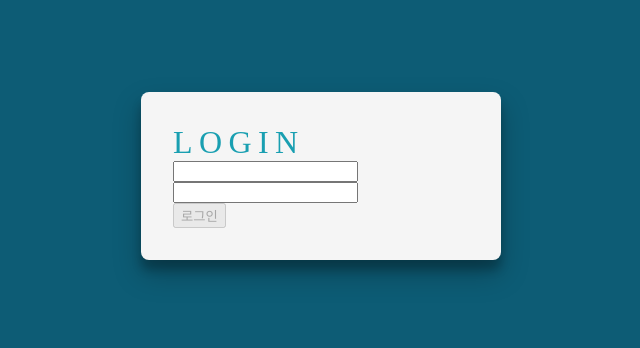
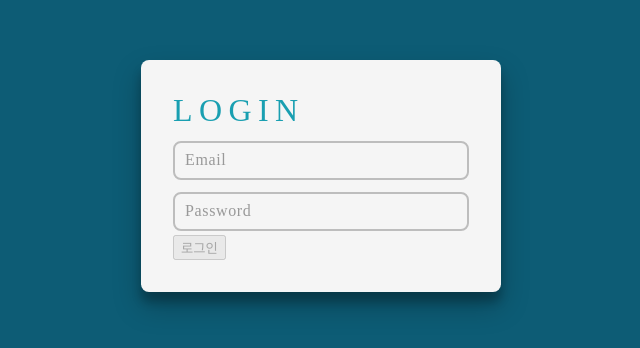
Before and after one commit to WONILLISM/wanted-pre-onboarding-frontend-april, a React (Create React App) app: page /signin in a window 1280 px wide. Shown: the part 224-572 px from the top of the page, without its empty margins (319-959 px from the left). Built offline with nearby package versions, Linux system fonts and the light colour scheme.

Commit message:
[feat] #6 TextField 스타일
textfiled 스타일 및 input, label, helptext를 합쳐서 컴포넌트화

```diff
--- a/src/components/Auth/LoginForm.tsx
+++ b/src/components/Auth/LoginForm.tsx
@@ -1,6 +1,7 @@
 import React, { useState } from "react";
 import { useNavigate } from "react-router-dom";
 import { login } from "../../common/api/auth";
+import TextField from "../Inputs/TextField";
 import AuthForm from "./AuthForm";
 
 const LoginForm = () => {
@@ -58,26 +59,28 @@ const LoginForm = () => {
   return (
     <AuthForm authType="login">
       <form noValidate onSubmit={handleSubmit}>
-        <div>
-          <input
+        <TextField
           data-testid="email-input"
           type="email"
           name="email"
+          label="Email"
+          value={form.email}
+          helpText={emailHelpText}
+          isValid={isEmailValid}
           onChange={handleEmailChange}
           required
         />
-          <div>{emailHelpText}</div>
-        </div>
-        <div>
-          <input
+        <TextField
           data-testid="password-input"
           type="password"
           name="password"
+          label="Password"
+          value={form.password}
+          helpText={passwordHelpText}
+          isValid={isPasswordValid}
           onChange={handlePasswordChange}
           required
         />
-          <div>{passwordHelpText}</div>
-        </div>
         <button
           data-testid="signin-button"
           type="submit"
--- /dev/null
+++ b/src/components/Inputs/TextField.tsx
@@ -0,0 +1,100 @@
+import React, { InputHTMLAttributes } from "react";
+import styled, { css } from "styled-components";
+
+const RootStyle = styled.div`
+  display: flex;
+  flex-direction: column;
+  margin: 12px 0px 4px 0px;
+  position: relative;
+`;
+
+const Label = styled.label<{ value?: string | number | readonly string[] }>`
+  position: absolute;
+  ${(props) =>
+    props.value
+      ? css`
+          color: #ffffff;
+          background-color: #199fb1;
+          border-radius: 4px;
+          padding: 2px 4px;
+          top: -8px;
+          left: 12px;
+          z-index: 1;
+          font-size: 8px;
+        `
+      : css`
+          color: #999999;
+          background-color: transparent;
+          top: 10px;
+          left: 12px;
+          transition: all ease-in-out 0.5s;
+          letter-spacing: 0.04rem;
+        `}
+`;
+
+const Input = styled.input`
+  padding: 12px 8px 8px 8px;
+  background-color: inherit;
+  border: 2px solid rgba(0, 0, 0, 0.23);
+  border-radius: 8px;
+
+  &:focus {
+    border: 2px solid #199fb1;
+  }
+
+  &:focus-visible {
+    outline: none !important;
+    border: 2px solid #199fb1;
+  }
+
+  &:focus + ${Label} {
+    color: #ffffff;
+    background-color: #199fb1;
+    border-radius: 4px;
+    padding: 2px 4px;
+    top: -8px;
+    left: 12px;
+    z-index: 1;
+    font-size: 5px;
+    transition: all ease-in-out 0.5s;
+  }
+`;
+
+const HelpText = styled.div<{ error?: boolean }>`
+  padding-top: 4px;
+  font-size: 0.8rem;
+  color: ${(props) => (props.error ? "#0F5F77" : "#db4647")};
+`;
+
+interface TextFiledProps extends InputHTMLAttributes<HTMLInputElement> {
+  dataTestid?: string;
+  helpText?: string;
+  label?: string;
+  isValid?: boolean;
+}
+
+const TextField = ({
+  dataTestid,
+  name,
+  label,
+  value,
+  helpText,
+  isValid,
+  ...rest
+}: TextFiledProps) => {
+  return (
+    <RootStyle>
+      <Input data-testid={dataTestid} id={name} name={name} {...rest} />
+      {label && (
+        <Label htmlFor={name} value={value}>
+          {label}
+        </Label>
+      )}
+      {value !== "" && helpText && (
+        <HelpText error={isValid}>{helpText}</HelpText>
+      )}
+    </RootStyle>
+  );
+};
+
+export default TextField;
```
Lines whose indentation alone changed are shown as unchanged.
